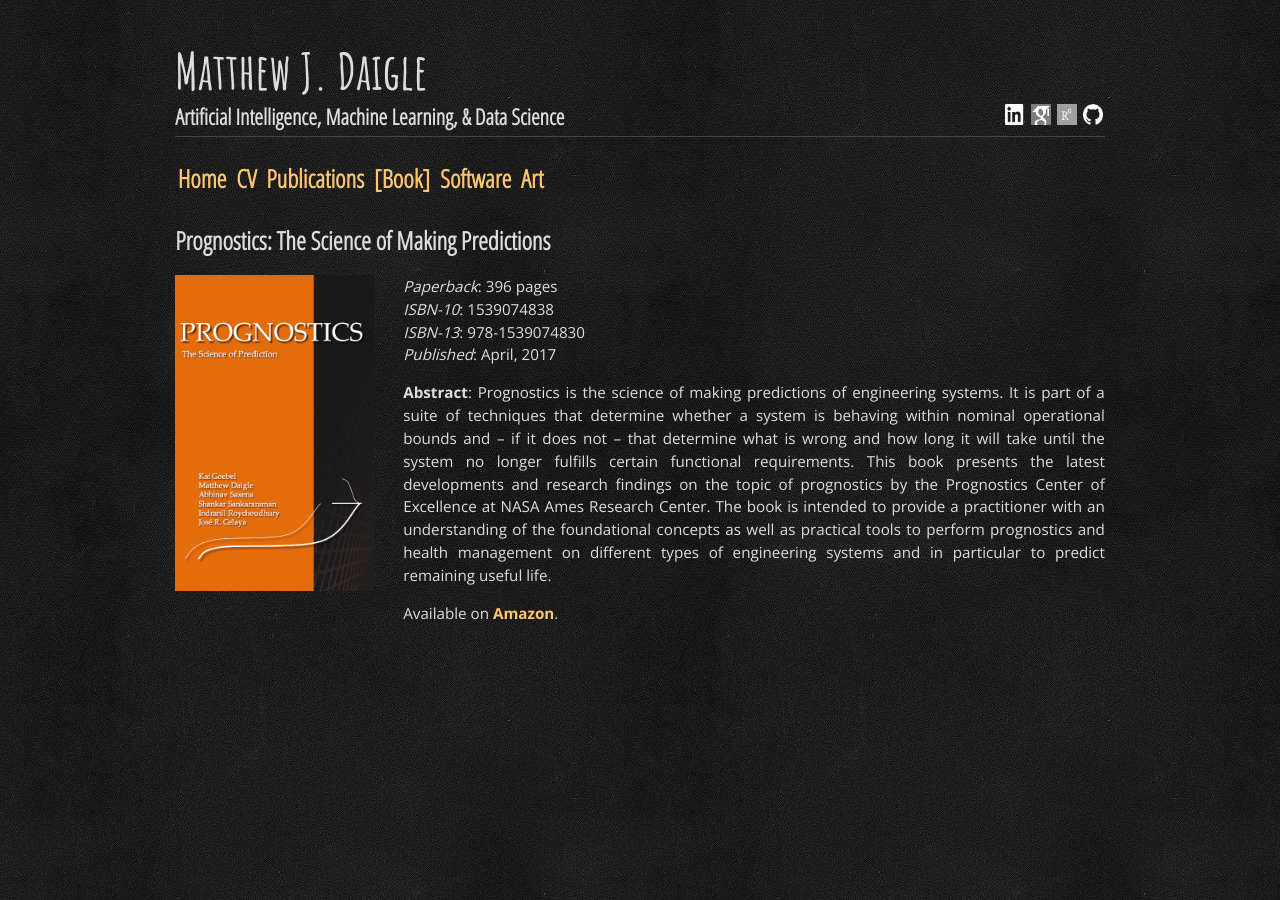
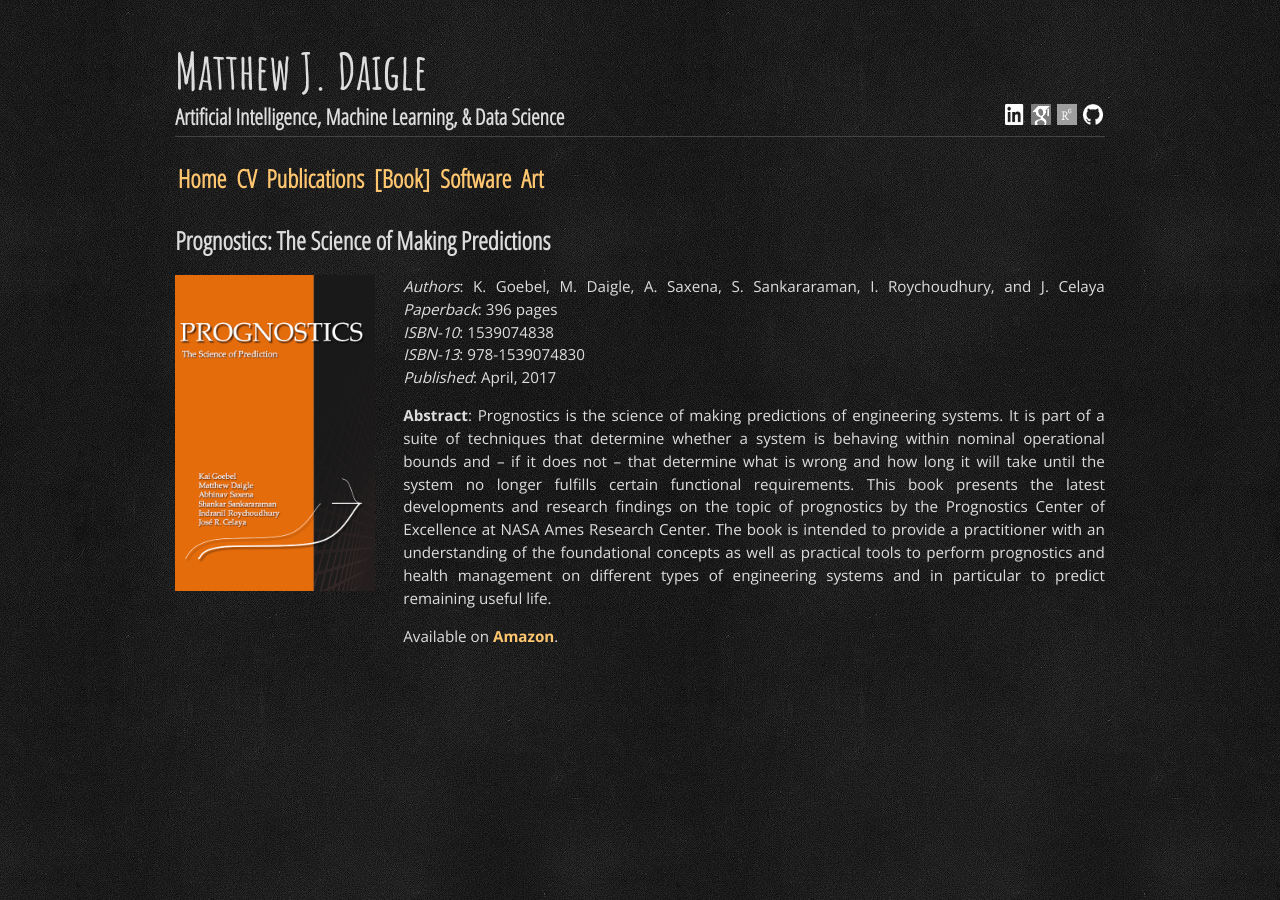
Before and after one commit to matthewjdaigle/matthewjdaigle.github.io, a Jekyll site: the page built from book.md, in a window 1280 px wide. Built offline with Jekyll 4.4.1, drawn with Linux system fonts in a browser that asks for light colours.

Commit message:
Updating book page.

```diff
--- a/book.md
+++ b/book.md
@@ -10,6 +10,7 @@ title: Book
 <img src="/images/prognostics-cover.png" width="200" style="float:left">
 
 <div markdown="1" style="margin-left:15em">
+*Authors*: K. Goebel, M. Daigle, A. Saxena, S. Sankararaman, I. Roychoudhury, and J. Celaya
 *Paperback*: 396 pages
 *ISBN-10*: 1539074838
 *ISBN-13*: 978-1539074830
```
